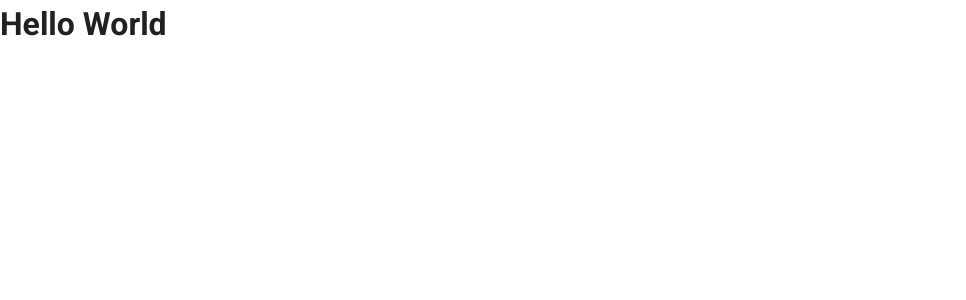
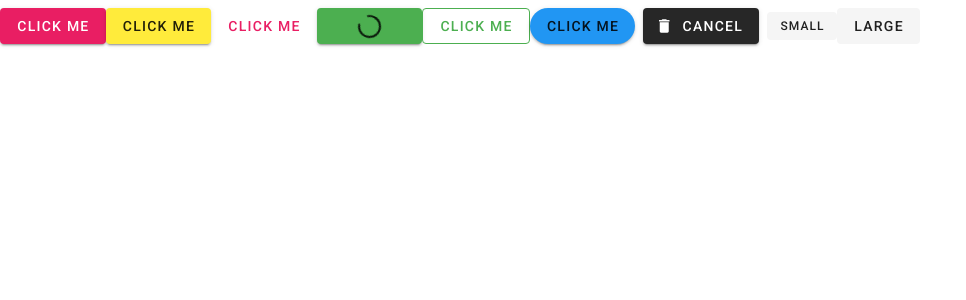
Before and after one commit to Hasi6/Learn-Vuetify, a Vue app: page / in a window 1280 px wide. Shown: the top 300 px of the page, without its empty margins (0-966 px from the left). Built offline with nearby package versions, Linux system fonts and the light colour scheme.

Commit message:
understand buttons and icons

```diff
--- a/package.json
+++ b/package.json
@@ -8,7 +8,9 @@
     "lint": "vue-cli-service lint"
   },
   "dependencies": {
+    "@mdi/font": "^4.9.95",
     "core-js": "^3.6.4",
+    "material-design-icons-iconfont": "^5.0.1",
     "vue": "^2.6.11",
     "vue-router": "^3.1.5",
     "vuetify": "^2.2.11",
--- /dev/null
+++ b/src/components/01.TextStaff.vue
@@ -0,0 +1,21 @@
+<template>
+    <div class="home">
+   <h1>Hello World</h1>
+   <p class="red white--text">Lorem ipsum dolor sit amet consectetur adipisicing elit. Libero asperiores magni labore! Nulla voluptas ipsum doloremque assumenda, dolor cum consequatur aliquam facilis fugiat est dolores alias iure nihil, sed laboriosam.</p>
+   <p class="orange lighten-4 pink--text text--darken-4">Lorem ipsum dolor sit amet consectetur adipisicing elit. Libero asperiores magni labore! Nulla voluptas ipsum doloremque assumenda, dolor cum consequatur aliquam facilis fugiat est dolores alias iure nihil, sed laboriosam.</p>
+    <h1 class="display-4">Massive Display</h1>
+    <h1 class="display-1">Smaller Display</h1>
+    <h1 class="headline">This is a Headline</h1>
+    <p class="subheading">This is a Sub Heading</p>
+  </div>
+</template>
+<style>
+</style>
+<script>
+    export default {
+        name: "TextStaff",
+        data:()=> ({
+
+        })
+    }
+</script>
--- /dev/null
+++ b/src/components/02.ButtonAndIcons.vue
@@ -0,0 +1,34 @@
+<template>
+    <div>
+       <v-btn class="pink white--text">Click Me</v-btn>
+       <v-btn  color="yellow" v-on:click="()=>{click()}">Click Me</v-btn>
+       <v-btn text color="pink" >Click Me</v-btn>
+       <v-btn  color="green" loading>Click Me</v-btn>
+       <v-btn outlined color="green">Click Me</v-btn>
+       <v-btn rounded color="blue">Click Me</v-btn>
+       <v-btn class="ma-2" dark>
+        <v-icon dark left >delete</v-icon>Cancel
+      </v-btn>
+      <v-btn depressed small>
+          Small
+      </v-btn>
+      <v-btn depressed Large>
+          Large
+      </v-btn>
+    </div>
+</template>
+<style>
+</style>
+<script>
+    export default {
+        name: "ButtonsAndIcons",
+        data: ()=> ({
+
+        }),
+        methods: {
+            click: ()=> {
+                console.log("Hasi")
+            }
+        },
+    }
+</script>
--- a/src/views/Home.vue
+++ b/src/views/Home.vue
@@ -1,14 +1,22 @@
 <template>
   <div class="home">
-   <h1>Hello World</h1>
+    <ButtonAndIcons />
+    <!-- <TextStaffVue /> -->
   </div>
 </template>
 
 <script>
+import TextStaffVue from '../components/01.TextStaff.vue'
+import ButtonAndIcons from '../components/02.ButtonAndIcons'
+
+
 
 export default {
   name: 'Home',
   components: {
+    // eslint-disable-next-line vue/no-unused-components
+    TextStaffVue,
+    ButtonAndIcons
   }
 }
 </script>
```
Also changed, not shown: src/main.js (+8 -7 lines), src/plugins/vuetify.js (+5 -5 lines), 1 other file (tests, documents, lock files or other folders).
